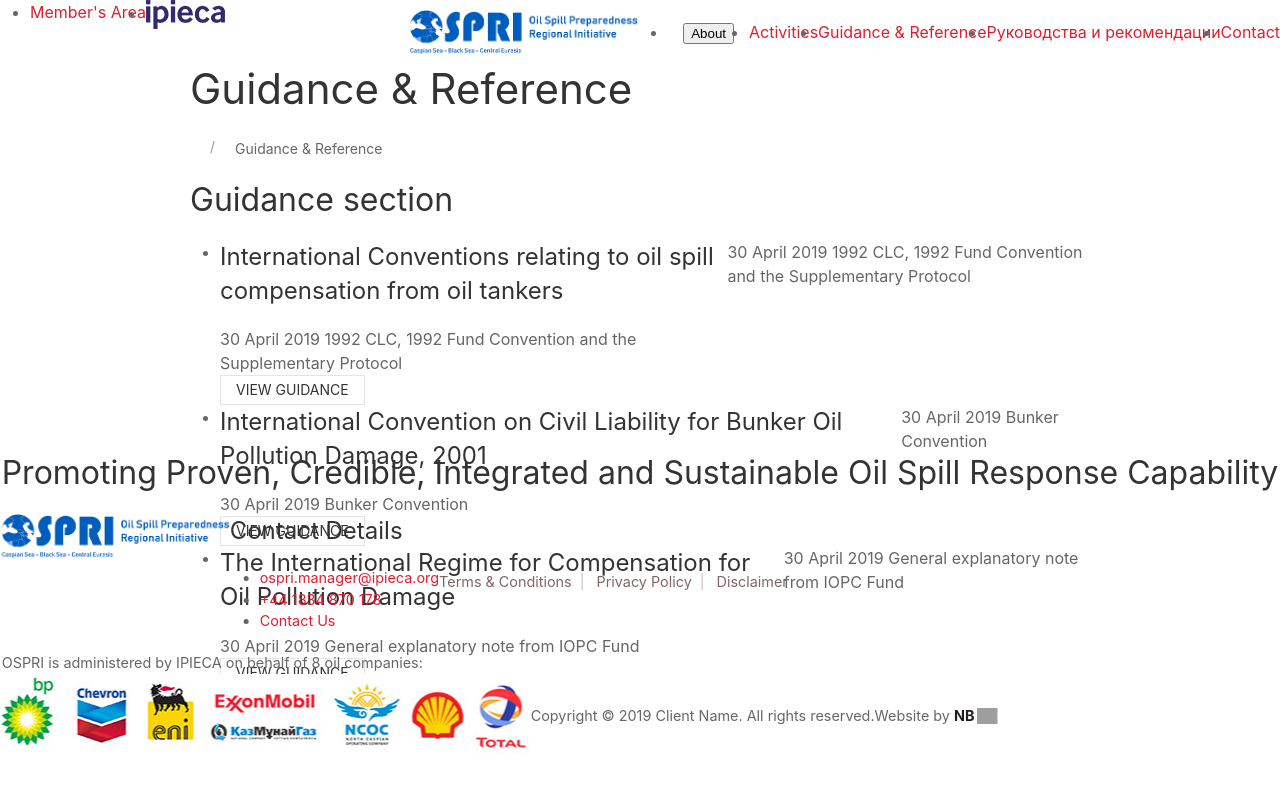
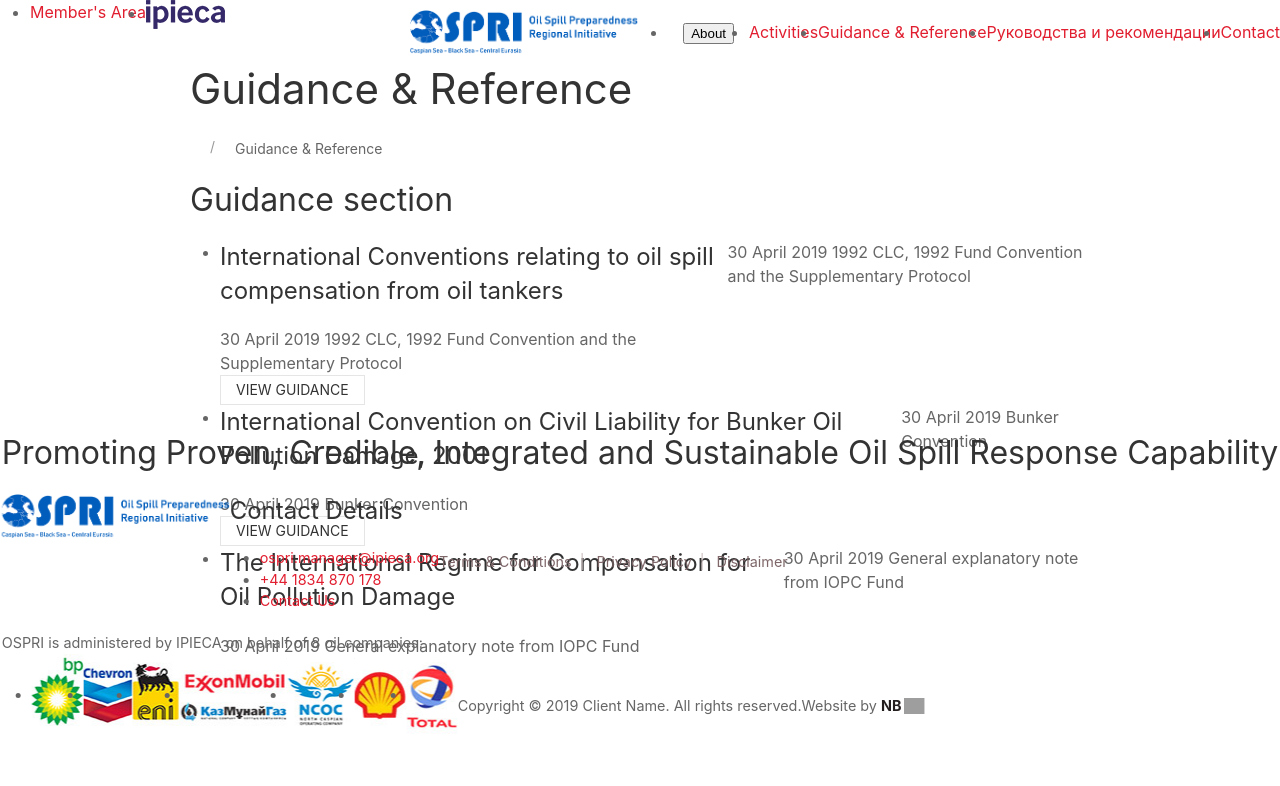
Before and after one commit to Marinnnnce8/OSPRI, a website: page src/guidance.html in a window 1280 px wide. Drawn offline with Linux system fonts and the light colour scheme; grey boxes are pictures that could not be loaded.

Commit message:
Footer logo changed to multiple link logos

```diff
--- a/src/guidance.html
+++ b/src/guidance.html
@@ -208,7 +208,22 @@
                     <div class='footer-bottom'>
                         <span>OSPRI is administered by IPIECA on behalf of 8 oil companies:</span>
                         <div class='uk-flex uk-flex-middle'>
-                            <img data-uk-img src='./img/footer-logos.jpg' alt='image'>
+                            <ul class='uk-flex uk-flex-middle uk-flex-wrap footer-logos'>
+                                <li><a href='#' aria-label='Visit the page'><img data-uk-img
+                                            src='./img/footer-logo-1.jpg' alt='image'></a></li>
+                                <li><a href='#' aria-label='Visit the page'><img data-uk-img
+                                            src='./img/footer-logo-2.jpg' alt='image'></a></li>
+                                <li><a href='#' aria-label='Visit the page'><img data-uk-img
+                                            src='./img/footer-logo-3.jpg' alt='image'></a></li>
+                                <li><a href='#' aria-label='Visit the page'><img data-uk-img
+                                            src='./img/footer-logo-4.jpg' alt='image'></a></li>
+                                <li><a href='#' aria-label='Visit the page'><img data-uk-img
+                                            src='./img/footer-logo-5.jpg' alt='image'></a></li>
+                                <li><a href='#' aria-label='Visit the page'><img data-uk-img
+                                            src='./img/footer-logo-6.jpg' alt='image'></a></li>
+                                <li><a href='#' aria-label='Visit the page'><img data-uk-img
+                                            src='./img/footer-logo-7.jpg' alt='image'></a></li>
+                            </ul>
                             <div class='uk-flex uk-flex-between uk-flex-middle'>
                                 <div class='nb-copyright'>Copyright &copy; 2019 Client Name. All
                                     rights
@@ -253,7 +268,7 @@
             <clipPath id='svgSmallBannerInnerPath' clipPathUnits='objectBoundingBox'
                 transform='scale(0.00022758306, 0.0021881838)'>
                 <path fill='none' d='M2240.7,0.2C1027.6-4.7,24.6,93.6,0.4,219.7C-23.7,345.8,940.2,452,2153.3,456.8
-	c1213.1,4.8,2216.1-93.5,2240.3-219.6C4417.7,111.1,3453.8,5,2240.7,0.2z'/>
+	c1213.1,4.8,2216.1-93.5,2240.3-219.6C4417.7,111.1,3453.8,5,2240.7,0.2z' />
             </clipPath>
         </defs>
     </svg>
--- a/src/scss/theme/footer.scss
+++ b/src/scss/theme/footer.scss
@@ -285,11 +285,8 @@
     }
 
     >.uk-flex {
-        >img {
-            max-width: 50%;
-        }
 
-        >.uk-flex {
+        >.uk-flex:not(.footer-logos) {
             padding-left: 15px;
             width: 50%;
         }
@@ -300,12 +297,7 @@
             width: 100%;
             flex-direction: column;
 
-            >img {
-                max-width: 100%;
-                margin-bottom: 15px;
-            }
-
-            >.uk-flex {
+            >.uk-flex:not(.footer-logos) {
                 padding-left: 0;
                 width: 100%;
             }
@@ -314,13 +306,35 @@
 
     @media (max-width: $breakpointSmall) {
         >.uk-flex {
-            >img {
-                margin-bottom: 30px;
-            }
 
-            >.uk-flex {
+            >.uk-flex:not(.footer-logos) {
                 flex-direction: column;
             }
         }
     }
 }
+
+.footer-logos {
+    padding-left: 0;
+    width: 50%;
+
+    li {
+        flex: 1;
+        padding-right: 15px;
+        img {
+            width: auto;
+        }
+    }
+
+    @media (max-width: $breakpointLarge) {
+        margin-bottom: 15px;
+        width: 100%;
+    }
+
+    @media (max-width: $breakpointSmall) {
+        margin-bottom: 30px;
+        li {
+            padding-right: 8px;
+        }
+    }
+}
```
Also changed, not shown: src/activities.html (+17 -1 lines), src/index.html (+17 -2 lines), src/styleguide.html (+16 -1 lines), src/img/footer-logo-1.jpg (added), src/img/footer-logo-2.jpg (added), src/img/footer-logo-3.jpg (added), src/img/footer-logo-4.jpg (added), src/img/footer-logo-5.jpg (added), src/img/footer-logo-6.jpg (added), src/img/footer-logo-7.jpg (added), src/img/footer-logos.jpg (deleted). Lines whose indentation alone changed are shown as unchanged.
